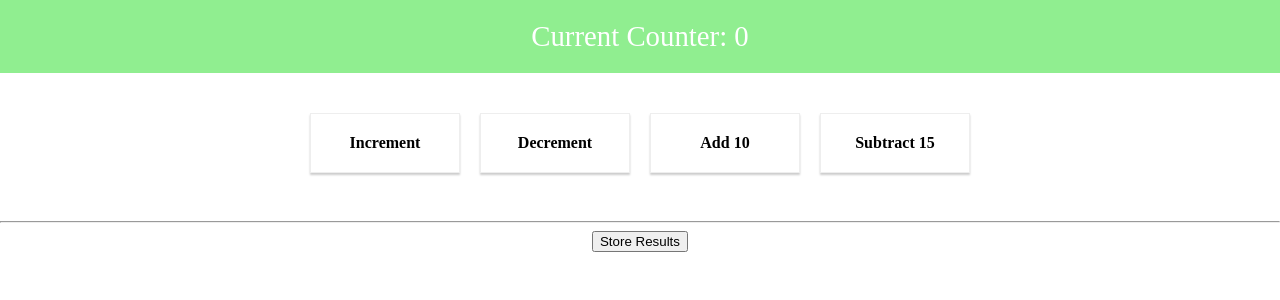
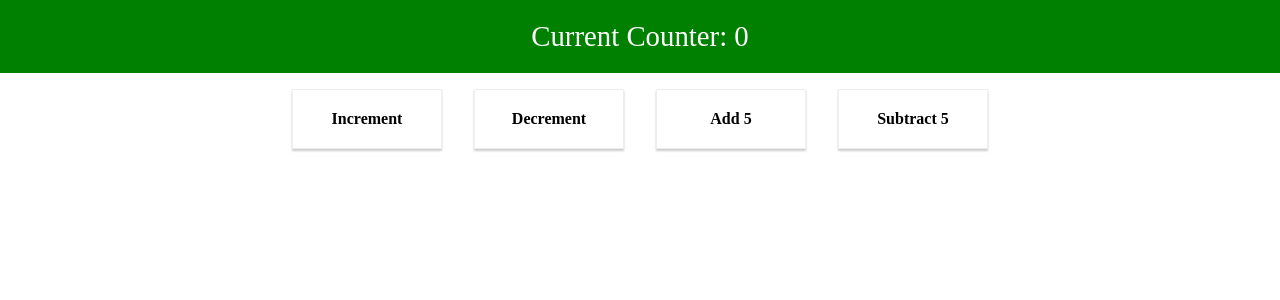
Before and after one commit to KarmaLimited/Redux-dux, a React app: page / in a window 1280 px wide. Shown: the top 300 px of the page. Built offline with nearby package versions, Linux system fonts and the light colour scheme.

Commit message:
react-counter

```diff
--- a/src/components/CounterControl/CounterControl.css
+++ b/src/components/CounterControl/CounterControl.css
@@ -2,7 +2,7 @@
     width: 150px;
     padding: 20px;
     box-sizing: border-box;
-    margin: 40px 10px;
+    margin: 16px;
     border: 1px solid #eee;
     box-shadow: 0 2px 2px #ccc;
     font-weight: bold;
@@ -13,5 +13,5 @@
 
 .CounterControl:hover,
 .CounterControl:active {
-    background-color: green;
+    background-color: lime;
 }
--- a/src/components/CounterOutput/CounterOutput.css
+++ b/src/components/CounterOutput/CounterOutput.css
@@ -1,6 +1,6 @@
 .CounterOutput {
     width: 100%;
-    background-color: lightgreen;
+    background-color: green;
     color: white;
     font-size: 1.8rem;
     text-align: center;
--- a/src/containers/Counter/Counter.js
+++ b/src/containers/Counter/Counter.js
@@ -1,75 +1,54 @@
 import React, { Component } from 'react';
-// connect is a fn that return a HOC used to connect data from react to redux
 import { connect } from 'react-redux';
 
 import CounterControl from '../../components/CounterControl/CounterControl';
 import CounterOutput from '../../components/CounterOutput/CounterOutput';
 
 class Counter extends Component {
+    state = {
+        counter: 0
+    }
 
-    render() {
+    counterChangedHandler = ( action, value ) => {
+        switch ( action ) {
+            case 'inc':
+                this.setState( ( prevState ) => { return { counter: prevState.counter + 1 } } )
+                break;
+            case 'dec':
+                this.setState( ( prevState ) => { return { counter: prevState.counter - 1 } } )
+                break;
+            case 'add':
+                this.setState( ( prevState ) => { return { counter: prevState.counter + value } } )
+                break;
+            case 'sub':
+                this.setState( ( prevState ) => { return { counter: prevState.counter - value } } )
+                break;
+        }
+    }
+
+    render () {
         return (
             <div>
-                {/*
-                in normal react you use to the components state
-                <CounterOutput value={this.state.counter} />
-                now with redux we connect to the redux state ->
-                */}
                 <CounterOutput value={this.props.ctr} />
-
                 <CounterControl label="Increment" clicked={this.props.onIncrementCounter} />
-                {/* difference  above is now a reference to the fn in mapDispatchTo props and does not need to have ()
-                while below ther is a 'standard react fn'
-                */}
-                <CounterControl label="Decrement" clicked={this.props.onDecrementCounter} />
-                <CounterControl label="Add 10" clicked={this.props.onIncrementCounterWithValue} />
-                <CounterControl label="Subtract 15" clicked={this.props.onDecrementCounterWithValue} />
-                <hr />
-                <button onClick={this.props.onStoreResults}>Store Results</button>
-                <ul>
-                    {this.props.onStoredResults.map(strResult => (
-                        <li className="resultsListItem" key={strResult.id} onClick={() => this.props.onDeleteResults(strResult.id)}>{strResult.value}</li>
-                    ))}
-                </ul>
+                <CounterControl label="Decrement" clicked={() => this.counterChangedHandler( 'dec' )}  />
+                <CounterControl label="Add 5" clicked={() => this.counterChangedHandler( 'add', 5 )}  />
+                <CounterControl label="Subtract 5" clicked={() => this.counterChangedHandler( 'sub', 5 )}  />
             </div>
         );
     }
 }
-// instructions to redux how its state should be mapped to props
-// props are not changed internally, state is. this is why we call it
-// map state to props -> not changing state --> create a new clone for every update of state
+
 const mapStateToProps = state => {
     return {
-        // define prop names
-        // our name : redux state name
-        ctr: state.counter,
-        onStoredResults: state.results
-    }
-}
+        ctr: state.counter
+    };
+};
 
-
-// which kind of actions do i want to dispatch in this container
 const mapDispatchToProps = dispatch => {
     return {
-        // hold prop name which are refs (like a pointer) to fns
-        // which will be exected and dispatch the actions
+        onIncrementCounter: () => dispatch({type: 'INCREMENT'})
+    };
+};
 
-        // fn ref: fn              // needs to be anon & the actual fn is executed in the reducer.js
-        onIncrementCounter: () => dispatch({ type: 'INCREMENT' }),
-        onDecrementCounter: () => dispatch({ type: 'DECREMENT' }),
-        onIncrementCounterWithValue: () => dispatch({ type: 'ADD', val: 10 }),
-        onDecrementCounterWithValue: () => dispatch({ type: 'SUBTRACT', val: 15 }),
-        onStoreResults: () => dispatch({ type: 'STORE_RESULT' }),
-        onDeleteResults: (id) => dispatch({ type: 'DELETE_RESULT', resultsID: id })
-    }
-}
-
-// connect
-// used like this:
-// --> What piece of state do i want to pass along, what actions do i want to dispatch and from which component
-// export default connect('configs')(Counter);
 export default connect(mapStateToProps, mapDispatchToProps)(Counter);
-
-//sidenote
-// connnect(null, mapDispatchToProps)
-// connnect(mapStateToProps)
```
